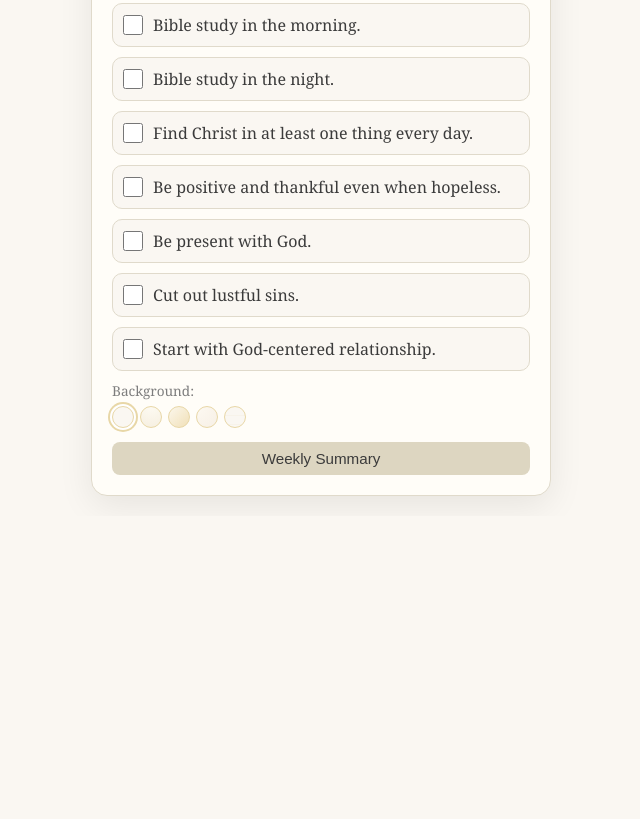
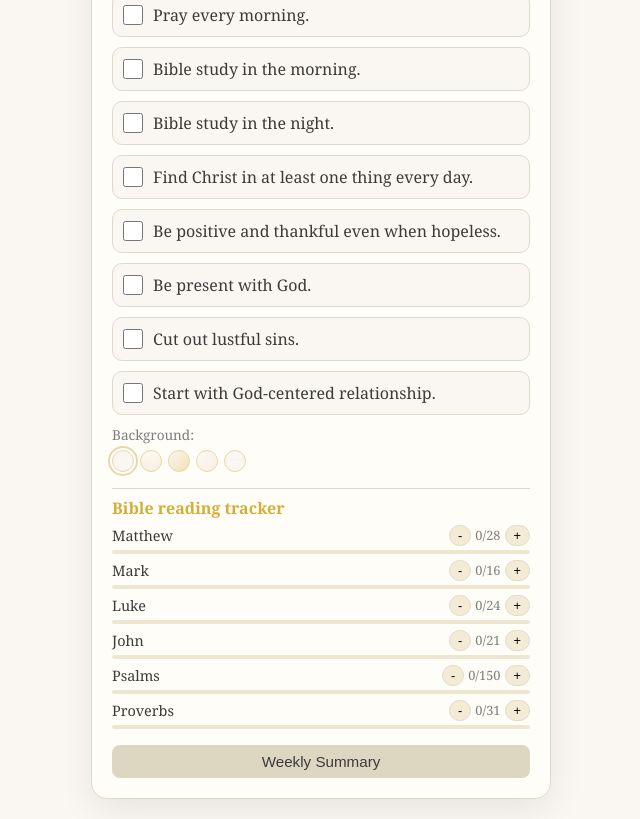
Before and after one commit to H2aDillan/Danica-app, a plain HTML site: page index.html in a window 1280 px wide. Shown: the part 791-1610 px from the top of the page, without its empty margins (319-959 px from the left). Before the commit the page ends 1307 px from the top, so only its background shows below. Drawn offline with Linux system fonts and the light colour scheme.

Commit message:
Update index.html

```diff
--- a/index.html
+++ b/index.html
@@ -206,7 +206,7 @@ body[data-bg="scripture"] {
   color: var(--gold);
 }
 
-/* CHALLENGE */
+/* CHALLENGES */
 .challengeBox {
   margin-top: 6px;
   font-size: 0.9rem;
@@ -315,9 +315,74 @@ body[data-bg="scripture"] {
   box-shadow: 0 0 0 2px white, 0 0 0 4px var(--gold-soft);
 }
 
+/* READING TRACKER */
+.readingBox {
+  margin-top: 16px;
+  padding-top: 8px;
+  border-top: 1px solid var(--border);
+}
+
+.readingTitle {
+  font-size: 1rem;
+  font-weight: bold;
+  color: var(--gold);
+  margin-bottom: 6px;
+}
+
+#readingList {
+  font-size: 0.9rem;
+}
+
+.readingRow {
+  display: flex;
+  justify-content: space-between;
+  align-items: center;
+  margin-bottom: 4px;
+  gap: 6px;
+}
+
+.readingBookName {
+  flex: 1;
+}
+
+.readingControls {
+  display: flex;
+  align-items: center;
+  gap: 4px;
+}
+
+.readingBtn {
+  border-radius: 999px;
+  border: 1px solid var(--border);
+  background: #f3ebd6;
+  padding: 2px 8px;
+  font-size: 0.8rem;
+  cursor: pointer;
+}
+
+.readingProgressLabel {
+  font-size: 0.8rem;
+  color: var(--muted);
+}
+
+.readingBarOuter {
+  width: 100%;
+  height: 4px;
+  background: #eee6cf;
+  border-radius: 999px;
+  overflow: hidden;
+  margin-bottom: 6px;
+}
+
+.readingBarFill {
+  height: 100%;
+  width: 0%;
+  background: var(--gold);
+}
+
 /* WEEKLY SUMMARY BUTTON */
 #weeklySummaryBtn {
-  margin-top: 14px;
+  margin-top: 10px;
   background: #ddd6c1;
   border: none;
   color: var(--text);
@@ -518,11 +583,11 @@ body[data-bg="scripture"] {
 
 .journalDeleteBtn {
   font-size: 0.78rem;
-  border: none;
+  border: 1px solid var(--border);
   border-radius: 8px;
   padding: 4px 8px;
-  background: #ef4444;
-  color: white;
+  background: #f3ebd6;
+  color: var(--text);
   flex-shrink: 0;
 }
 
@@ -734,6 +799,11 @@ body[data-bg="scripture"] {
       <span class="challengeHighlight" id="challengeText"></span>
     </div>
 
+    <div class="challengeBox">
+      Today’s challenge from Dillan ❤️:
+      <span class="challengeHighlight" id="dailyChallengeText"></span>
+    </div>
+
     <div class="progressRow">
       <div>Completed: <span id="progressLabel">0 / 11</span></div>
     </div>
@@ -758,6 +828,12 @@ body[data-bg="scripture"] {
         <div class="bgBtn" data-bg="floral"  title="Floral"></div>
         <div class="bgBtn" data-bg="scripture" title="Scripture lines"></div>
       </div>
+    </div>
+
+    <!-- BIBLE READING TRACKER -->
+    <div class="readingBox">
+      <div class="readingTitle">Bible reading tracker</div>
+      <div id="readingList"></div>
     </div>
 
     <button id="weeklySummaryBtn">Weekly Summary</button>
@@ -813,6 +889,7 @@ const JOURNAL_DRAFT_KEY    = "danica_journal_draft_";
 const JOURNAL_HISTORY_KEY  = "danica_journal_history_v1";
 const EMO_KEY_PREFIX       = "danica_emotions_";
 const BG_KEY               = "danica_bg_theme_v1";
+const READING_KEY          = "danica_reading_v1";
 
 let baseGoals = [
   "No swearing.",
@@ -874,6 +951,25 @@ const CHALLENGES = [
   "Replace one negative thought each day with a promise from God.",
   "Fast from complaining for 24 hours.",
   "Write down three blessings each day."
+];
+
+const DAILY_CHALLENGES = [
+  "Send one encouraging message to someone who might need it.",
+  "Read one chapter of Proverbs and share one thing you learned.",
+  "Write down three things you love about how God made you.",
+  "Pray for someone who hurt you and release them to God.",
+  "Do one quiet act of kindness that nobody knows about.",
+  "Take a 5-minute break today just to breathe and thank God.",
+  "Finish your day by telling God honestly how you really feel."
+];
+
+const READING_BOOKS = [
+  { id: "matthew", name: "Matthew", chapters: 28 },
+  { id: "mark",    name: "Mark",    chapters: 16 },
+  { id: "luke",    name: "Luke",    chapters: 24 },
+  { id: "john",    name: "John",    chapters: 21 },
+  { id: "psalms",  name: "Psalms",  chapters: 150 },
+  { id: "proverbs",name: "Proverbs",chapters: 31 }
 ];
 
 function today() {
@@ -981,6 +1077,13 @@ function loadVerseAndGodSays() {
   document.getElementById("verseText").textContent = v.text;
   document.getElementById("verseBreakdown").textContent = v.breakdown;
   document.getElementById("godSaysText").textContent = msg;
+}
+
+/* DAILY CHALLENGE FROM DILLAN */
+function loadDailyChallenge() {
+  const dayIndex = Math.floor(Date.now() / 86400000);
+  const text = DAILY_CHALLENGES[dayIndex % DAILY_CHALLENGES.length];
+  document.getElementById("dailyChallengeText").textContent = text;
 }
 
 /* ADD GOAL MODAL */
@@ -1203,6 +1306,81 @@ function removeEmotion(id) {
   renderEmotionSection();
 }
 
+/* READING TRACKER */
+function loadReading() {
+  const raw = localStorage.getItem(READING_KEY);
+  if (!raw) return {};
+  try { return JSON.parse(raw); } catch { return {}; }
+}
+function saveReading(state) {
+  localStorage.setItem(READING_KEY, JSON.stringify(state));
+}
+
+function renderReading() {
+  const container = document.getElementById("readingList");
+  if (!container) return;
+
+  const state = loadReading();
+  container.innerHTML = "";
+
+  READING_BOOKS.forEach(book => {
+    const current = state[book.id] || 0;
+    const safeCurrent = Math.min(Math.max(current, 0), book.chapters);
+    const percent = (safeCurrent / book.chapters) * 100;
+
+    const row = document.createElement("div");
+    row.className = "readingRow";
+
+    const name = document.createElement("div");
+    name.className = "readingBookName";
+    name.textContent = book.name;
+
+    const controls = document.createElement("div");
+    controls.className = "readingControls";
+
+    const minus = document.createElement("button");
+    minus.className = "readingBtn";
+    minus.textContent = "-";
+    minus.onclick = () => {
+      const st = loadReading();
+      st[book.id] = Math.max((st[book.id] || 0) - 1, 0);
+      saveReading(st);
+      renderReading();
+    };
+
+    const label = document.createElement("span");
+    label.className = "readingProgressLabel";
+    label.textContent = `${safeCurrent}/${book.chapters}`;
+
+    const plus = document.createElement("button");
+    plus.className = "readingBtn";
+    plus.textContent = "+";
+    plus.onclick = () => {
+      const st = loadReading();
+      st[book.id] = Math.min((st[book.id] || 0) + 1, book.chapters);
+      saveReading(st);
+      renderReading();
+    };
+
+    controls.appendChild(minus);
+    controls.appendChild(label);
+    controls.appendChild(plus);
+
+    row.appendChild(name);
+    row.appendChild(controls);
+
+    const barOuter = document.createElement("div");
+    barOuter.className = "readingBarOuter";
+    const barFill = document.createElement("div");
+    barFill.className = "readingBarFill";
+    barFill.style.width = percent + "%";
+    barOuter.appendChild(barFill);
+
+    container.appendChild(row);
+    container.appendChild(barOuter);
+  });
+}
+
 /* JOURNAL PANEL OPEN/CLOSE + DRAG */
 let journalOpen = false;
 const journalPanel = document.getElementById("journalPanel");
@@ -1223,7 +1401,7 @@ function closeJournal() {
 document.getElementById("closeJournal").onclick = closeJournal;
 swipeBar.onclick = openJournal;
 
-/* Drag state for smooth finger control */
+/* Drag state for smooth finger control (only on the handle) */
 let dragState = {
   active: false,
   startX: 0,
@@ -1274,13 +1452,10 @@ function endDrag(e) {
   }
 }
 
-/* Attach drag handlers on bar + panel */
+/* Attach drag handlers ONLY on swipe bar (panel itself scrolls freely) */
 swipeBar.addEventListener("touchstart", beginDrag, { passive: true });
 swipeBar.addEventListener("touchmove", moveDrag, { passive: false });
 swipeBar.addEventListener("touchend", endDrag, { passive: true });
-journalPanel.addEventListener("touchstart", beginDrag, { passive: true });
-journalPanel.addEventListener("touchmove", moveDrag, { passive: false });
-journalPanel.addEventListener("touchend", endDrag, { passive: true });
 
 /* JOURNAL INIT */
 function initJournal() {
@@ -1387,6 +1562,8 @@ window.onload = () => {
     updateStreak();
     initJournal();
     loadChallenge();
+    loadDailyChallenge();
+    renderReading();
 
     /* Ensure panel starts fully hidden in px units */
     const width = journalPanel.offsetWidth || (window.innerWidth * 0.85);
```
